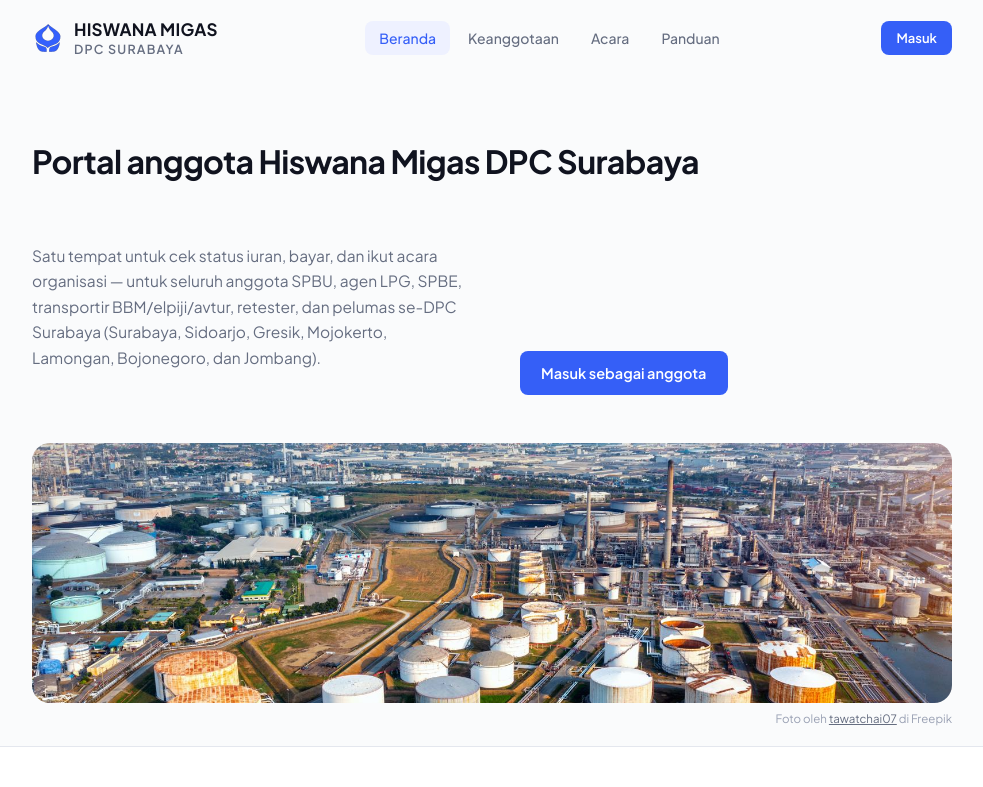
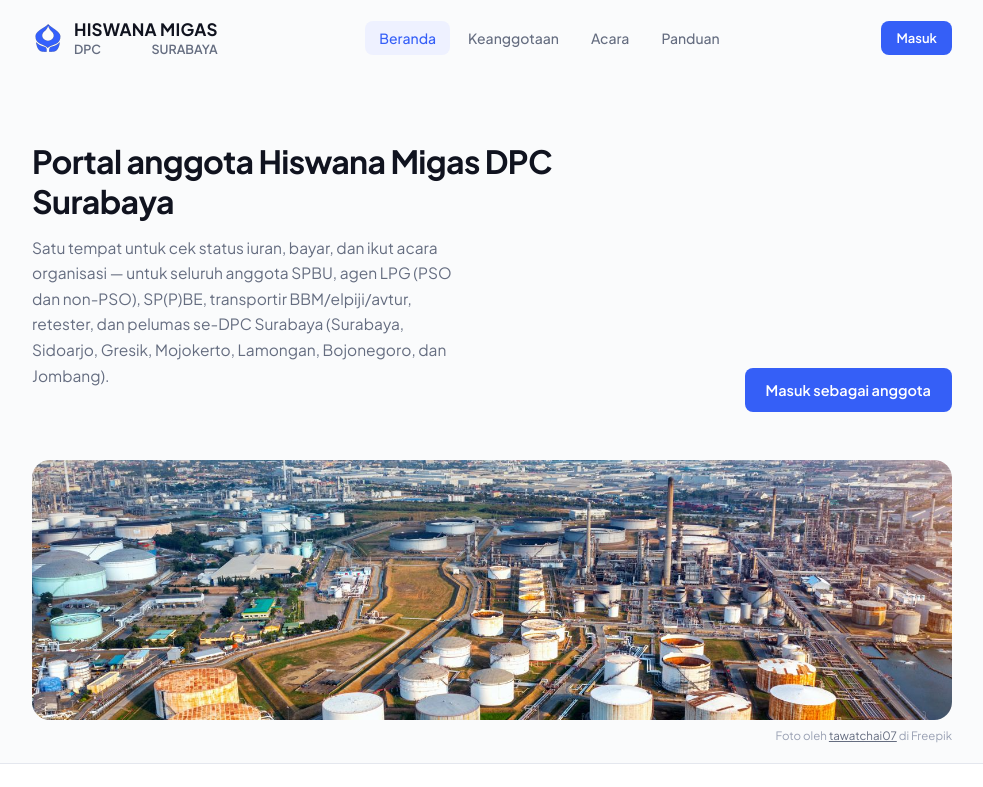
Before and after one commit to anurindahsari/anggota-project, a Next.js app in the folder frontend/: page / in a window 1280 px wide. Shown: the top 787 px of the page, without its empty margins (148-1131 px from the left). Built offline with nearby package versions, Linux system fonts and the light colour scheme.

Commit message:
revisi hero

```diff
--- a/frontend/app/page.js
+++ b/frontend/app/page.js
@@ -7,13 +7,12 @@
       <PublicNav />
 
       <div className="hero">
+        <div className="hero-text">
         <h1>Portal anggota Hiswana Migas DPC Surabaya</h1>
         <p>
-          Satu tempat untuk cek status iuran, bayar, dan ikut acara organisasi —
-          untuk seluruh anggota SPBU, agen LPG, SPBE, transportir BBM/elpiji/avtur,
-          retester, dan pelumas se-DPC Surabaya (Surabaya, Sidoarjo, Gresik,
-          Mojokerto, Lamongan, Bojonegoro, dan Jombang).
+          Satu tempat untuk cek status iuran, bayar, dan ikut acara organisasi — untuk seluruh anggota SPBU, agen LPG (PSO dan non-PSO), SP(P)BE, transportir BBM/elpiji/avtur, retester, dan pelumas se-DPC Surabaya (Surabaya, Sidoarjo, Gresik, Mojokerto, Lamongan, Bojonegoro, dan Jombang).
         </p>
+        </div>
         <Link href="/login">
           <button className="btn btn-primary">Masuk sebagai anggota</button>
         </Link>
--- a/frontend/components/Header.js
+++ b/frontend/components/Header.js
@@ -6,7 +6,7 @@
       <img src="/logo.png" alt="Hiswana Migas" className="header-mark" />
       <div>
         <div className="header-word" style={{ fontSize: 17, letterSpacing: 0.2, lineHeight: 1.15 }}>HISWANA MIGAS</div>
-        <div className="header-sub" style={{ fontSize: 12.5, letterSpacing: 1.2, lineHeight: 1.3 }}>DPC SURABAYA</div>
+        <div className="header-sub" style={{ fontSize: 12.5, letterSpacing: 'normal', lineHeight: 1.3, width: '100%', textAlign: 'justify', textAlignLast: 'justify' }}>DPC SURABAYA</div>
         {subtitle && <div style={{ fontSize: 12, color: 'var(--text-muted)', marginTop: 4 }}>{subtitle}</div>}
       </div>
     </Link>
--- a/frontend/components/PublicNav.js
+++ b/frontend/components/PublicNav.js
@@ -19,7 +19,7 @@
         <img src="/logo.png" alt="Hiswana Migas" className="header-mark" />
         <div>
           <div className="header-word" style={{ fontSize: 17, letterSpacing: 0.2, lineHeight: 1.15 }}>HISWANA MIGAS</div>
-          <div className="header-sub" style={{ fontSize: 12.5, letterSpacing: 1.2, lineHeight: 1.3 }}>DPC SURABAYA</div>
+          <div className="header-sub" style={{ fontSize: 12.5, letterSpacing: 'normal', lineHeight: 1.3, width: '100%', textAlign: 'justify', textAlignLast: 'justify' }}>DPC SURABAYA</div>
         </div>
       </Link>
 
```
